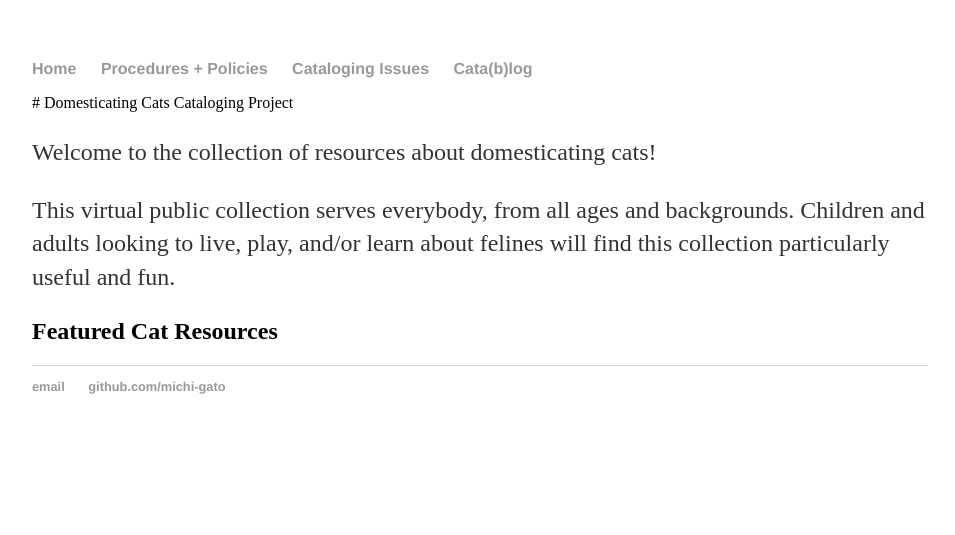
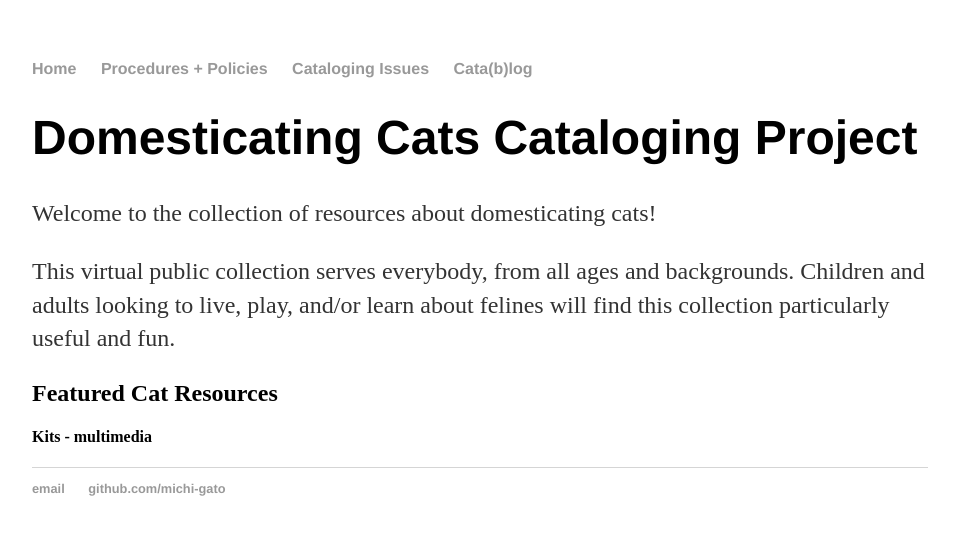
Before and after one commit to cat-alog/cat-alog.github.io, a Jekyll site: the page built from index.html, in a window 1280 px wide. Shown: the top 535 px of the page, without its empty margins (160-1115 px from the left). Built offline with Jekyll 4.4.1, drawn with Linux system fonts in a browser that asks for light colours.

Commit message:
Update index.html

```diff
--- a/index.html
+++ b/index.html
@@ -2,13 +2,13 @@
 layout: default
 title: Domesticating Cats Collection
 ---
-# Domesticating Cats Cataloging Project
-
-
 <div class="blurb">
 
+	<h1>Domesticating Cats Cataloging Project</h1>
 	<p>Welcome to the collection of resources about domesticating cats!</p>
 	<p>This virtual public collection serves everybody, from all ages and backgrounds. Children and adults looking to live, play, and/or learn about felines will find this collection particularly useful and fun. </p>
 	<h2>Featured Cat Resources</h2>
+	<h4>Kits - multimedia</h4>
+
 
 </div><!-- /.blurb -->
```
